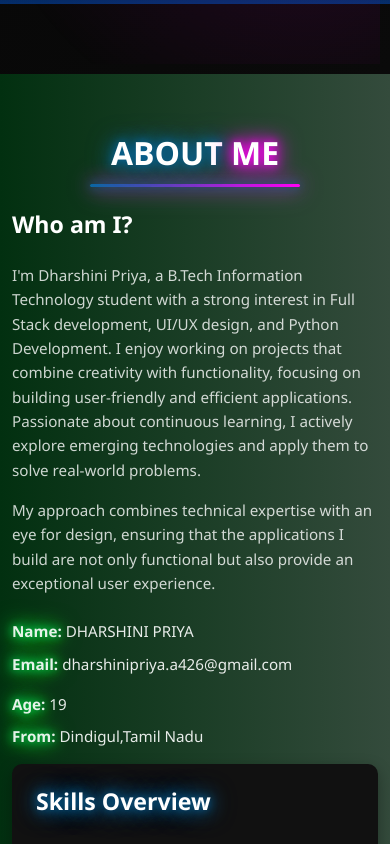
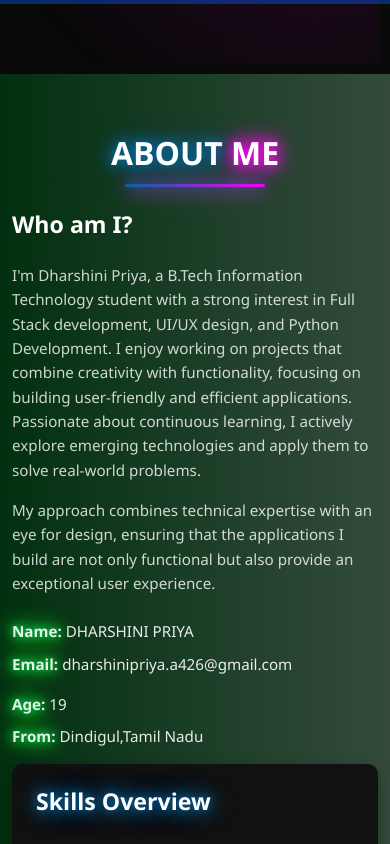
Before and after one commit to dharshu2303/Portfolio-dharshini, a React (Create React App) app: page / in a window 390 px wide. Shown: the part 840-1684 px from the top of the page. Built offline with nearby package versions, Linux system fonts and the light colour scheme.

Commit message:
Update App.css

```diff
--- a/src/App.css
+++ b/src/App.css
@@ -136,14 +136,6 @@ section {
     position: relative;
 }
 
-/* Center section title and center the glowing underline beneath it */
-/* Centered section title + centered glowing underline */
-
-/* Remove any hard-coded left offsets you had (e.g. margin-left: 700px).
-   Use this rule instead to center heading and the underline */
-/* Centered section title + centered glowing underline */
-
-/* Remove any hard-coded left offsets you had (e.g. margin-left: 700px).
 /* Centered section title + centered glowing underline */
 
 /* Remove any hard-coded left offsets you had (e.g. margin-left: 700px).
@@ -185,10 +177,17 @@ section {
 }
 
 /* Mobile adjustments: smaller font and shorter bar */
+@media (max-width: 767.98px) {
+  .section-title {
+    font-size: 1.6rem;
+    margin-bottom: 24px;
+  }
+  .section-title::after {
+    width: 140px;
+  }
+}
 
 /* If you want the bar to exactly match the text width (not a fixed bar), see note below */
-/* If you want the bar to exactly match the text width (not a fixed bar), see note below */
-
 /* If you want the bar to exactly match the text width (not a fixed bar), see note below */
 #hero {
     min-height: 100vh;
```
